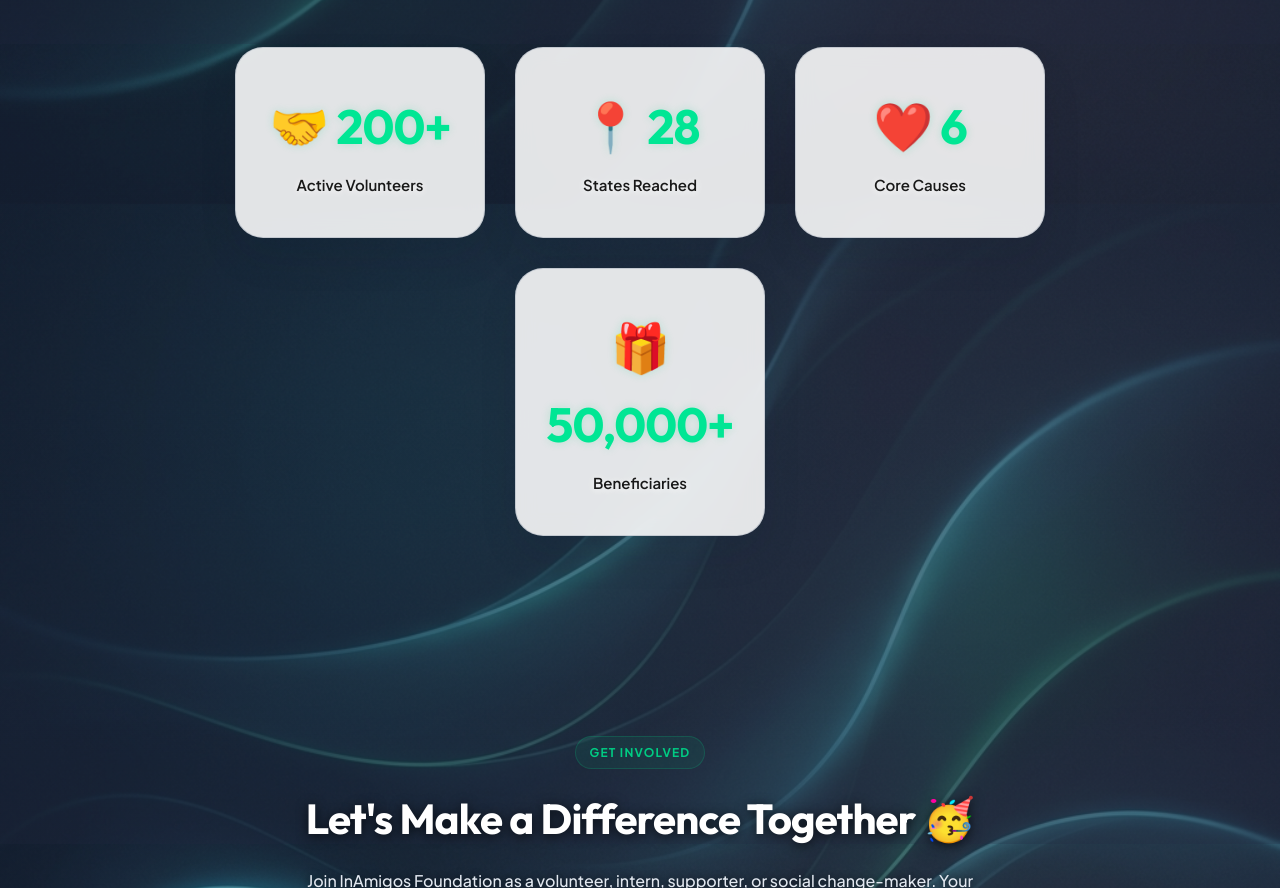
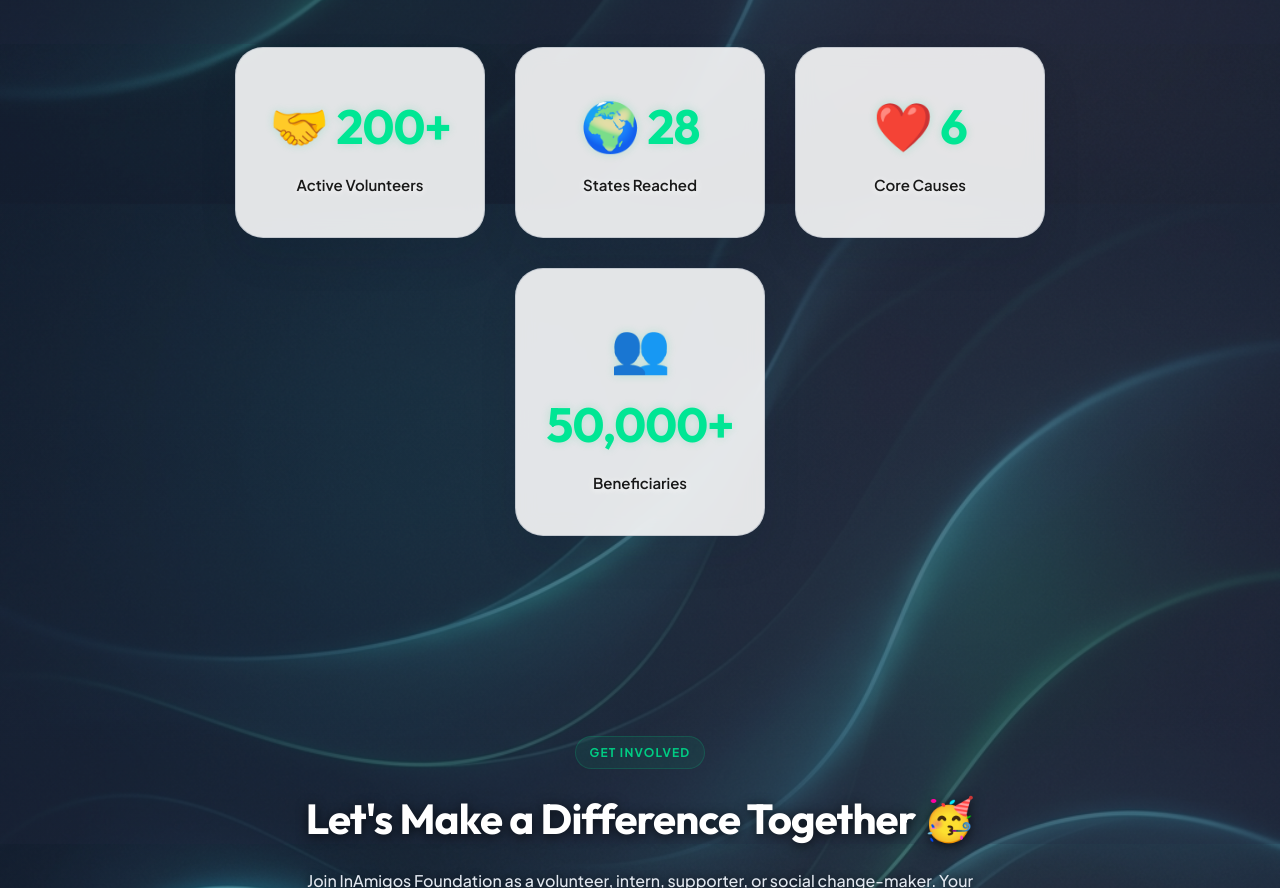
Before and after one commit to Jaswanth-Kumar28/InAmigos-, a plain HTML site: page index.html in a window 1280 px wide. Shown: the part 2356-3244 px from the top of the page. Drawn offline with Linux system fonts and the light colour scheme.

Commit message:
Update impact card emojis to match requested set

```diff
--- a/index.html
+++ b/index.html
@@ -396,7 +396,7 @@
         <p>Active Volunteers</p>
       </div>
       <div class="stat-card">
-        <h3>📍 28</h3>
+        <h3>🌍 28</h3>
         <p>States Reached</p>
       </div>
       <div class="stat-card">
@@ -404,7 +404,7 @@
         <p>Core Causes</p>
       </div>
       <div class="stat-card">
-        <h3>🎁 50,000+</h3>
+        <h3>👥 50,000+</h3>
         <p>Beneficiaries</p>
       </div>
     </div>
```
